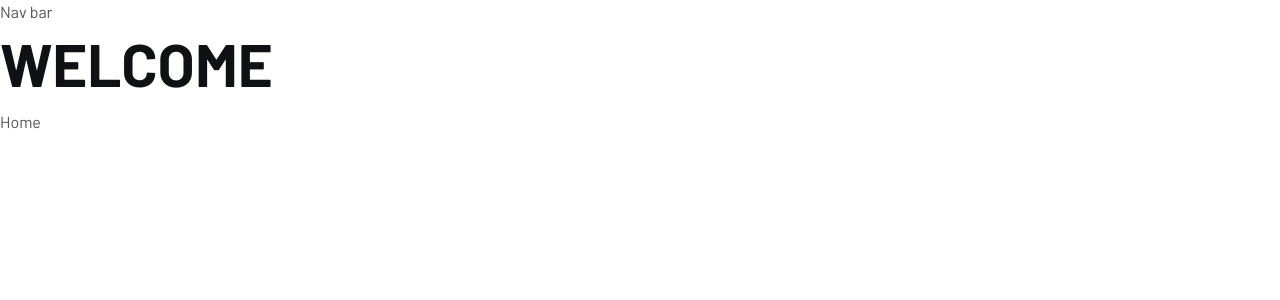
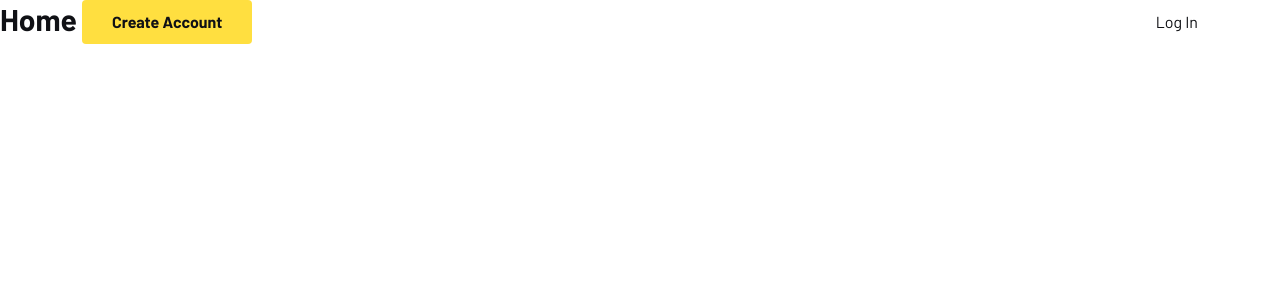
Before and after one commit to steph-ayo/React-e-commerce-webapp, a React (Create React App) app: page / in a window 1280 px wide. Shown: the top 300 px of the page. Built offline with nearby package versions, Linux system fonts and the light colour scheme.

Commit message:
Navitems update

```diff
--- a/src/App.js
+++ b/src/App.js
@@ -1,6 +1,7 @@
 /* eslint-disable react/react-in-jsx-scope */
 import { Outlet } from "react-router-dom";
 import "./App.css";
+import NavItems from "./components/Navbar/NavItems";
 
 export default function App() {
   return (
@@ -8,7 +9,7 @@ export default function App() {
     //   <h1 style={{ color: "red" }}>Hello, Developer!</h1>
     // </div>
     <>
-      <nav>Nav bar</nav>
+      <NavItems />
       <Outlet />
     </>
   );
--- a/src/Home/Home.js
+++ b/src/Home/Home.js
@@ -3,8 +3,7 @@ import React from "react";
 export default function Home() {
   return (
     <div>
-      <h1>WELCOME</h1>
-      Home
+      <h3> Home</h3>
     </div>
   );
 }
--- /dev/null
+++ b/src/components/Navbar/NavItems.js
@@ -0,0 +1,38 @@
+import React, { useState } from "react";
+import { Link } from "react-router-dom";
+
+export default function NavItems() {
+  // const [menuToggle, setMenuToggle] = useState(false);
+  // const [socialToggle, setSocialToggle] = useState(false);
+  const [headerFixed, setHeaderFixed] = useState(false);
+
+  // addEvent listener
+  window.addEventListener("scroll", () => {
+    if (window.scrollY > 200) {
+      setHeaderFixed(true);
+    } else {
+      setHeaderFixed(false);
+    }
+  });
+  return (
+    <header
+      className={`header-section style-4 ${
+        headerFixed ? "header-fixed fadeInUp" : ""
+      }`}
+    >
+      {/* --------------HEADER TOP (START)-------------- */}
+      <div className={'header-top-md-none ${socialToggle ? "open" : ""}'}>
+        <div className="container">
+          <div className="header-top-area">
+            <Link to="/signup" className="lab-btn me-3">
+              <span>Create Account</span>
+            </Link>
+            <Link to="/login">Log In</Link>
+          </div>
+        </div>
+      </div>
+
+      {/* --------------HEADER BUTTOM (START)-------------- */}
+    </header>
+  );
+}
--- a/src/index.js
+++ b/src/index.js
@@ -3,6 +3,7 @@ import ReactDOM from "react-dom/client";
 import "./index.css";
 import App from "./App";
 import Home from "./Home/Home";
+import Blog from "./Blog/Blog";
 
 import "swiper/css";
 
@@ -26,6 +27,10 @@ const router = createBrowserRouter([
         path: "/",
         element: <Home />,
       },
+      {
+        path: "/blog",
+        element: <Blog />,
+      },
     ],
   },
 ]);
```
